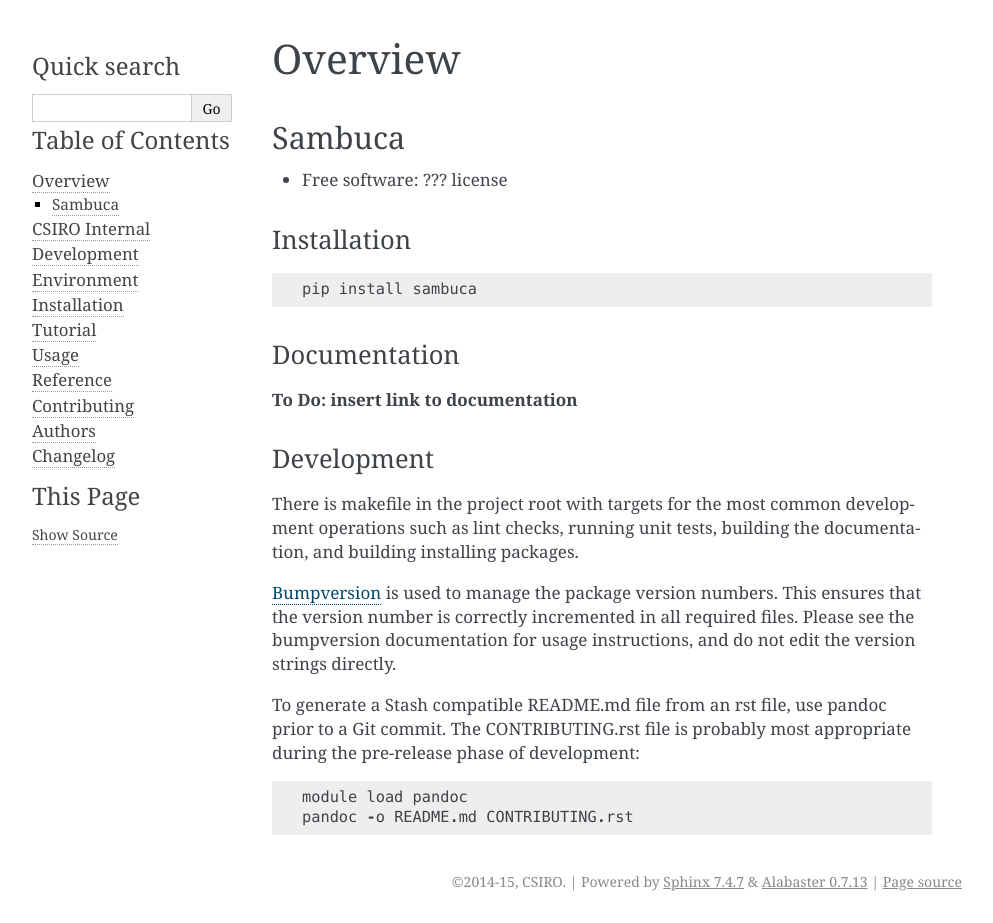
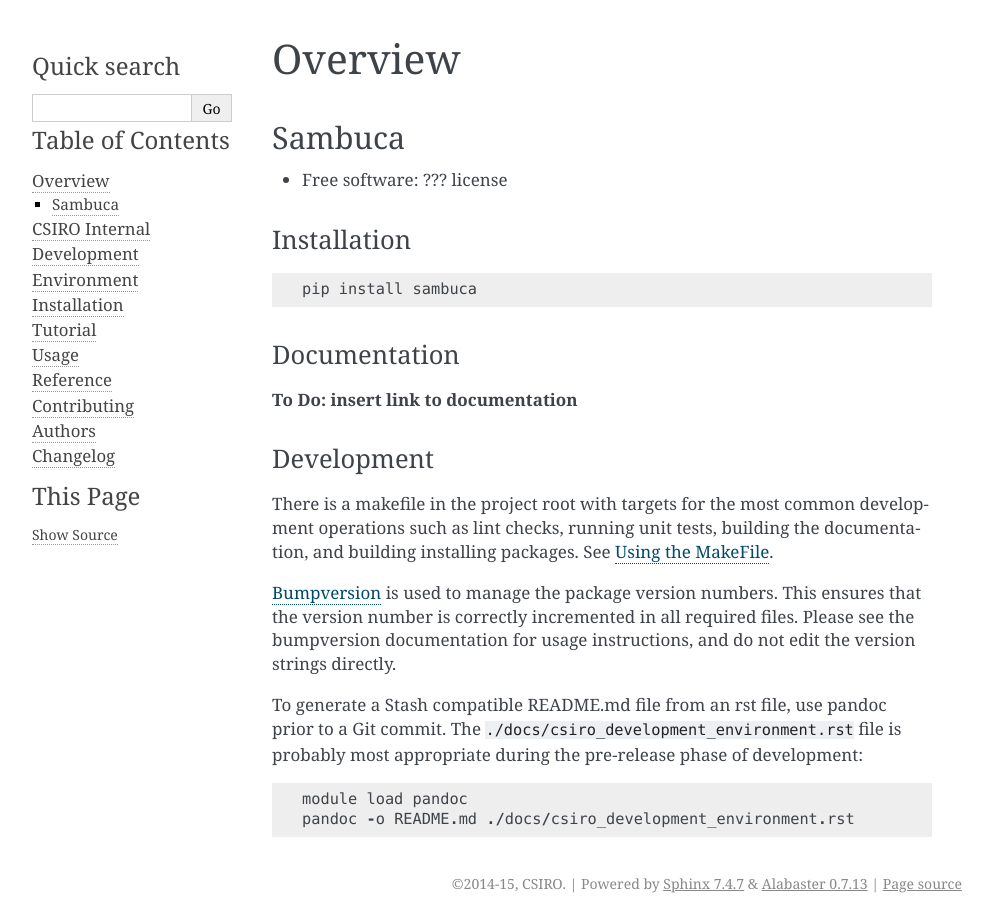
Before and after one commit to obarrilero/sambuca, a Sphinx documentation site: the page built from docs/readme.rst, in a window 1280 px wide. Shown: the whole page, without its empty margins (148-1141 px from the left). Built offline with Sphinx 7.4.7, drawn with Linux system fonts in a browser that asks for light colours.

Commit message:
updated docs

```diff
--- a/README.rst
+++ b/README.rst
@@ -17,9 +17,9 @@ Documentation
 Development
 -----------
 
-There is makefile in the project root with targets for the most common
+There is a makefile in the project root with targets for the most common
 development operations such as lint checks, running unit tests, building the
-documentation, and building installing packages.
+documentation, and building installing packages. See :ref:`makefile`.
 
 `Bumpversion <https://pypi.python.org/pypi/bumpversion>`_ is used to manage the
 package version numbers. This ensures that the version number is correctly
@@ -27,8 +27,8 @@ incremented in all required files. Please see the bumpversion documentation for
 usage instructions, and do not edit the version strings directly.
 
 To generate a Stash compatible README.md file from an rst file, use pandoc
-prior to a Git commit. The CONTRIBUTING.rst file is probably most appropriate
-during the pre-release phase of development::
+prior to a Git commit. The ``./docs/csiro_development_environment.rst`` file is
+probably most appropriate during the pre-release phase of development::
 
     module load pandoc
-    pandoc -o README.md CONTRIBUTING.rst
+    pandoc -o README.md ./docs/csiro_development_environment.rst
--- a/docs/csiro_development_environment.rst
+++ b/docs/csiro_development_environment.rst
@@ -117,8 +117,10 @@ A workaround is to create separate virtual environments based on Python
 2.7 and Python 3.4, and then run the tests within both environments.
 A helper script makes this easier.
 
-MakeFile
---------
+.. _makefile:
+
+Using the MakeFile
+------------------
 A makefile is in the root folder. It is intended to simply common development
 tasks. Using it is optional. The makefile supports at a minimum the following
 targets:
```
